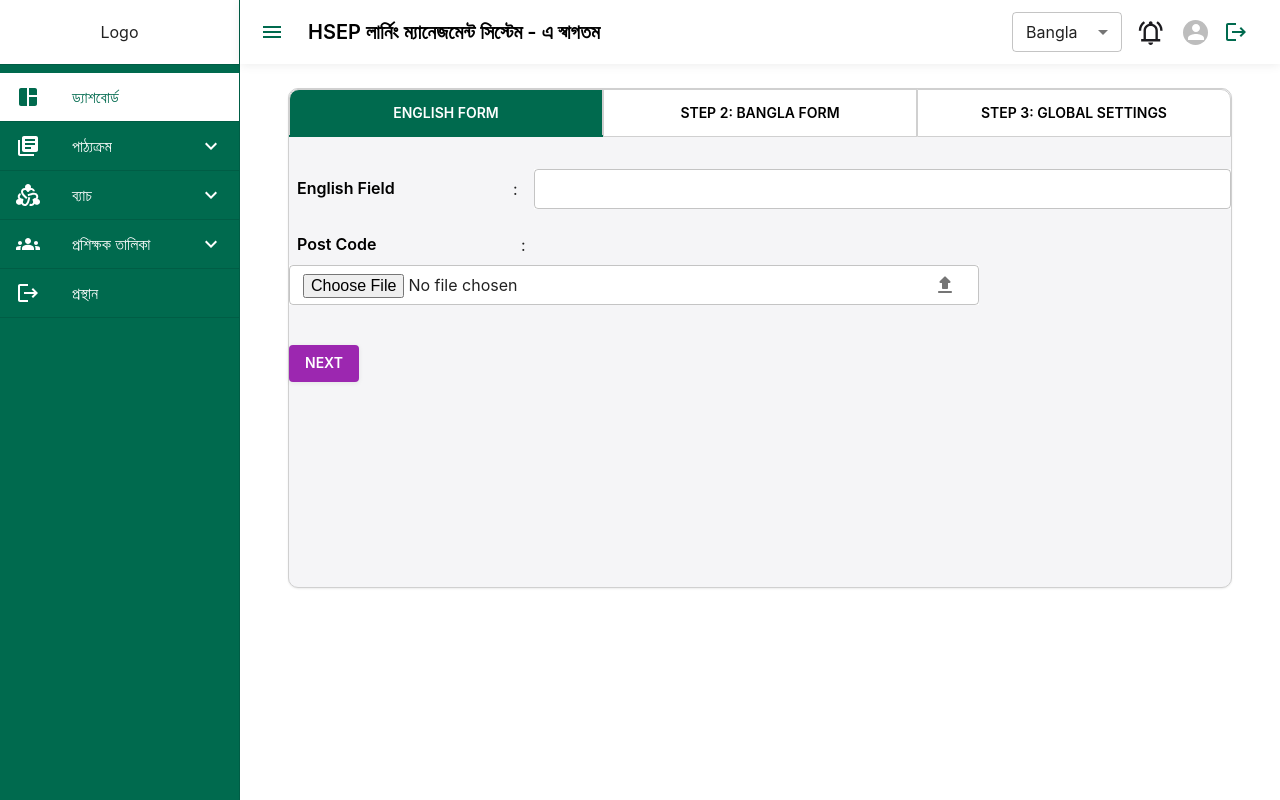
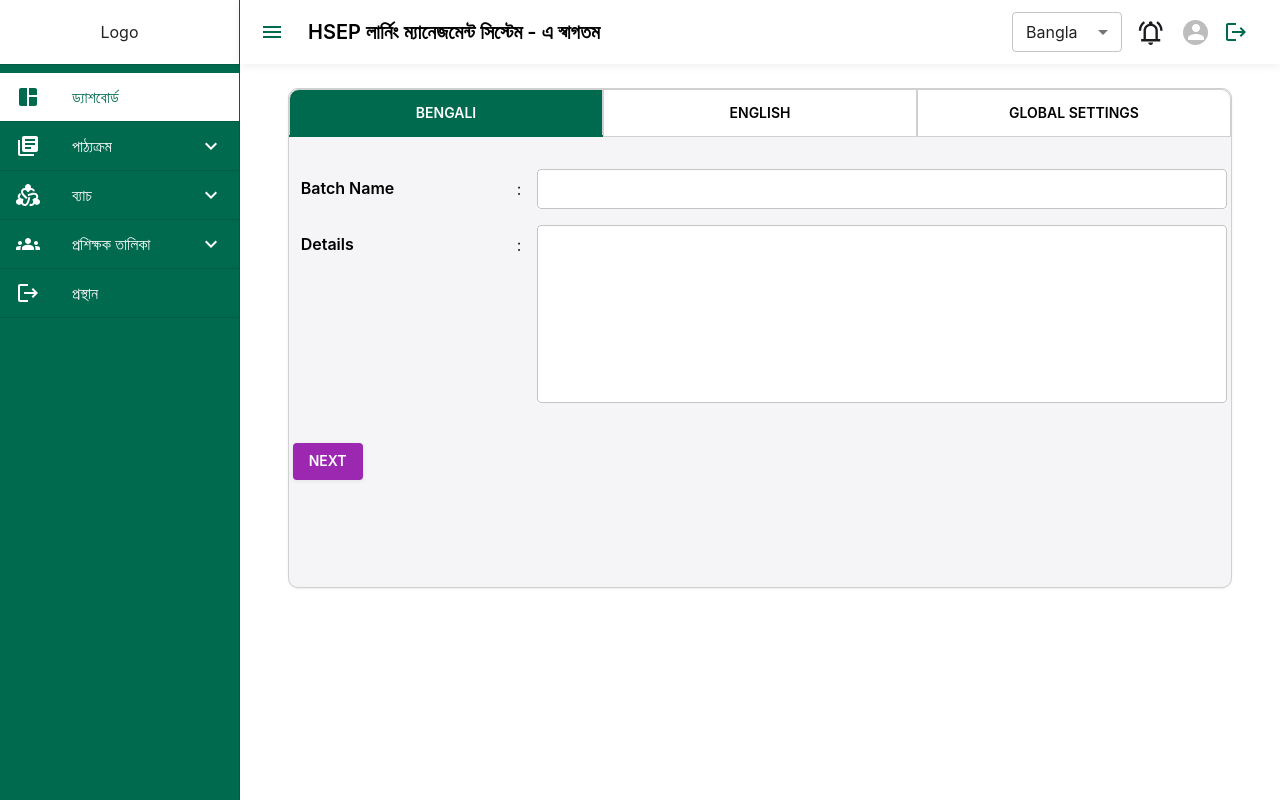
Before and after one commit to affan-habib/admin-panel, a React (Create React App) app: page /create-batch in a window 1280 px wide. Built offline with nearby package versions, Linux system fonts and the light colour scheme; sample sign-in values are in the browser's storage.

Commit message:
batch initial setup done

```diff
--- a/src/components/form/InputDate.tsx
+++ b/src/components/form/InputDate.tsx
@@ -12,7 +12,7 @@ type InputFieldProps = FieldHookConfig<string | number> & {
   fieldWidth?: number; // New prop for field width
 };
 
-const InputField: React.FC<InputFieldProps> = ({ label, name, fieldWidth }) => {
+const InputDate: React.FC<InputFieldProps> = ({ label, name, fieldWidth }) => {
   const formik: any = useFormikContext();
 
   const handleDateChange = (selectedDate: any) => {
@@ -71,4 +71,4 @@ const InputField: React.FC<InputFieldProps> = ({ label, name, fieldWidth }) => {
   );
 };
 
-export default InputField;
+export default InputDate;
--- a/src/components/form/InputFile.tsx
+++ b/src/components/form/InputFile.tsx
@@ -1,29 +1,65 @@
 // InputFile.tsx
 import React from 'react';
 import { useField, FieldHookConfig } from 'formik';
-import { Grid, InputLabel, TextField, Typography, InputAdornment, IconButton } from '@mui/material';
+import {
+  Grid,
+  InputLabel,
+  TextField,
+  Typography,
+  InputAdornment,
+  IconButton,
+} from '@mui/material';
 import { UploadRounded } from '@mui/icons-material';
 
 type InputFileProps = FieldHookConfig<File> & {
   label: string;
+  fieldWidth?: number;
 };
 
-const InputFile: React.FC<InputFileProps> = ({ label, ...props }) => {
+const InputFile: React.FC<InputFileProps> = ({
+  label,
+  fieldWidth,
+  ...props
+}) => {
   const [field, meta] = useField(props);
 
   return (
-    <Grid container spacing={1} alignItems="flex-start" mb={2}>
-      <Grid item>
-        <InputLabel sx={{ minWidth: 200, color: 'black', marginX: 1, marginTop: 1, fontWeight: 600 }}>
-          {label}
-        </InputLabel>
-      </Grid>
-      <Grid item>
-        <Typography variant="body1" sx={{ marginX: 1, marginTop: 1 }}>
-          :
-        </Typography>
-      </Grid>
-      <Grid item>
+    <div
+      style={{
+        display: 'flex',
+        alignItems: 'flex-start',
+        marginBottom: '16px',
+      }}
+    >
+      {label && (
+        <React.Fragment>
+          <div>
+            <InputLabel
+              sx={{
+                minWidth: 200,
+                color: 'black',
+                marginX: 1,
+                marginTop: 1,
+                fontWeight: 600,
+              }}
+            >
+              {label}
+            </InputLabel>
+          </div>
+          <div>
+            <Typography variant="body1" sx={{ marginX: 1, marginTop: 1 }}>
+              :
+            </Typography>
+          </div>
+        </React.Fragment>
+      )}
+      <div
+        style={{
+          flex: 1,
+          width: `${fieldWidth}px`,
+          marginLeft: label ? '8px' : '0',
+        }}
+      >
         <TextField
           sx={{ minWidth: 690, bgcolor: 'white' }}
           size="small"
@@ -44,8 +80,8 @@ const InputFile: React.FC<InputFileProps> = ({ label, ...props }) => {
             ),
           }}
         />
-      </Grid>
-    </Grid>
+      </div>
+    </div>
   );
 };
 
--- a/src/core/addForm/Step1.tsx
+++ /dev/null
@@ -1,13 +0,0 @@
-// components/form/Step1.tsx
-import React from 'react';
-import InputField from 'components/form/InputField';
-import InputFile from 'components/form/InputFile';
-
-const Step1: React.FC = () => (
-    <>
-        <InputField name='englishField' label='English Field' />
-        <InputFile name='file' label='Post Code' />
-    </>
-);
-
-export default Step1;
--- a/src/core/addForm/AddSomehing.tsx
+++ b/src/core/batch/CreateBatch.tsx
@@ -1,25 +1,25 @@
-// components/form/MyForm.tsx
+// components/form/CreateBatch.tsx
 import React from 'react';
 import { Formik, Form } from 'formik';
 import * as Yup from 'yup';
 import Stepper, { Step } from 'components/common/Stepper';
-import Step1 from './Step1';
-import Step2 from './Step2';
-import InputField from 'components/form/InputField';
 import { Container } from '@mui/material';
+import StepOne from 'views/batch/StepOne';
+import StepTwo from 'views/batch/StepTwo';
+import StepThree from 'views/batch/StepThree';
 
-const MyForm: React.FC = () => {
+const CreateBatch: React.FC = () => {
   const initialValues = {
-    englishField: '',
-    banglaField: '',
-    globalSetting: 'jjjjj',
-    file: null,
+    batchName: '',
+    description: '',
+    // globalSetting: 'jjjjj',
+    // file: null,
     // Add more fields as needed
   };
 
   const validationSchema = Yup.object({
     // englishField: Yup.string().required('English field is required'),
-    banglaField: Yup.string().required('Bangla field is required'),
+    // banglaField: Yup.string().required('Bangla field is required'),
     // Add more validations as needed
   });
 
@@ -38,14 +38,14 @@ const MyForm: React.FC = () => {
         {({ isSubmitting, isValid }) => (
           <Form>
             <Stepper submitDisabled={isSubmitting || !isValid}>
-              <Step title="English Form">
-                <Step1 />
+              <Step title="Bengali">
+                <StepOne />
               </Step>
-              <Step title="Step 2: Bangla Form">
-                <Step2 />
+              <Step title="English">
+                <StepTwo />
               </Step>
-              <Step title="Step 3: Global Settings">
-                <InputField name="globalSetting" label="Global Settings" />
+              <Step title="Global Settings">
+                <StepThree />
               </Step>
             </Stepper>
           </Form>
@@ -55,4 +55,4 @@ const MyForm: React.FC = () => {
   );
 };
 
-export default MyForm;
+export default CreateBatch;
--- a/src/routes/AdminRoutes.js
+++ b/src/routes/AdminRoutes.js
@@ -1,6 +1,6 @@
 import { lazy } from 'react';
 import Loadable from 'components/common/Loadable';
-import MyForm from 'core/addForm/AddSomehing';
+import MyForm from 'core/batch/CreateBatch';
 
 const PrivateRoute = Loadable(
   lazy(() => import('components/common/PrivateRoute')),
--- /dev/null
+++ b/src/views/batch/StepOne.tsx
@@ -0,0 +1,12 @@
+// components/form/Step1.tsx
+import React from 'react';
+import InputField from 'components/form/InputField';
+
+const Step1: React.FC = () => (
+  <>
+    <InputField name="batchName" label="Batch Name" />
+    <InputField name="description" label="Details" rows={7} />
+  </>
+);
+
+export default Step1;
--- /dev/null
+++ b/src/views/batch/StepThree.tsx
@@ -0,0 +1,12 @@
+// components/form/StepThree.tsx
+import React from 'react';
+import InputField from 'components/form/InputField';
+
+const StepThree: React.FC = () => (
+  <>
+    <InputField name='englishField' label='Enlgish name' rows={10}/>
+    <InputField name='banglaField' label='bangla field' />
+  </>
+);
+
+export default StepThree;
--- a/src/core/addForm/Step2.tsx
+++ b/src/views/batch/StepTwo.tsx
@@ -1,12 +1,12 @@
-// components/form/Step2.tsx
+// components/form/StepTwo.tsx
 import React from 'react';
 import InputField from 'components/form/InputField';
 
-const Step2: React.FC = () => (
+const StepTwo: React.FC = () => (
   <>
     <InputField name='englishField' label='Enlgish name' rows={10}/>
     <InputField name='banglaField' label='bangla field' />
   </>
 );
 
-export default Step2;
+export default StepTwo;
```
Also changed, not shown: src/components/form/InputSelect.tsx (+41 -14 lines).
